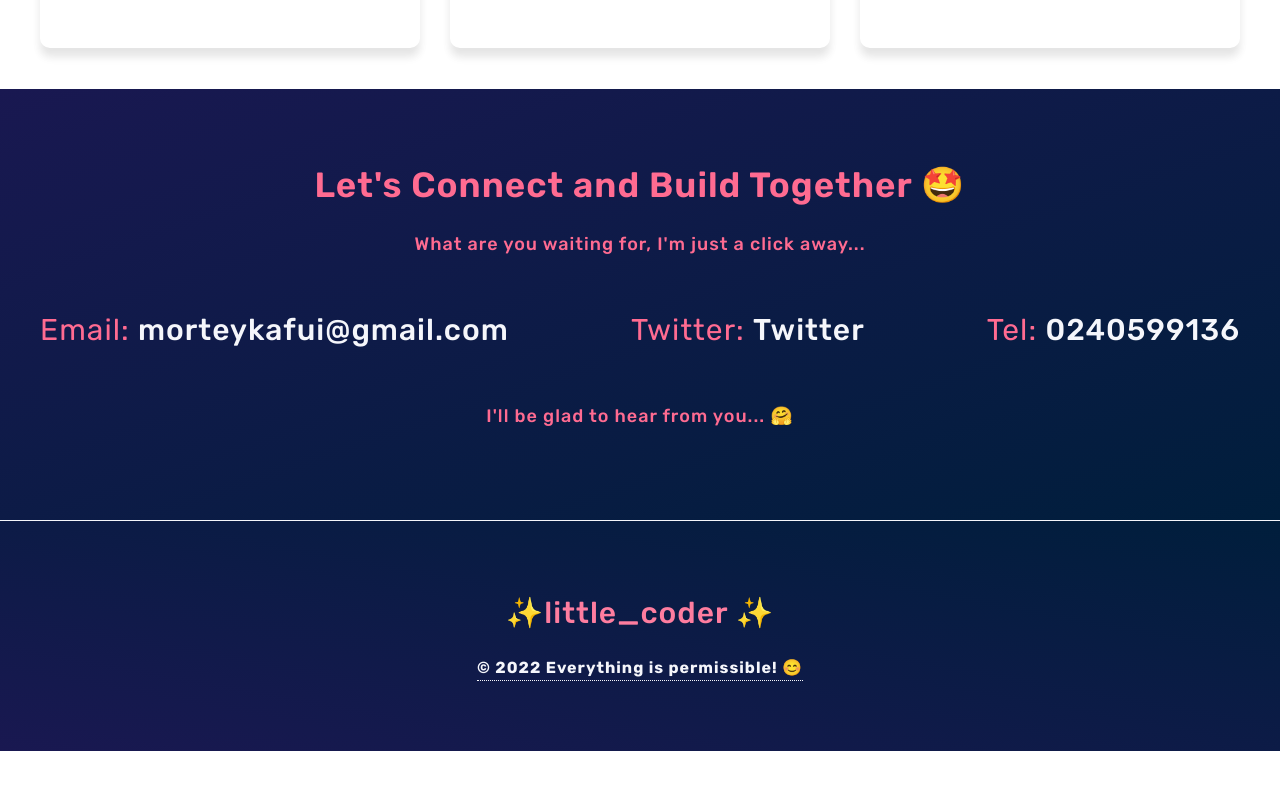
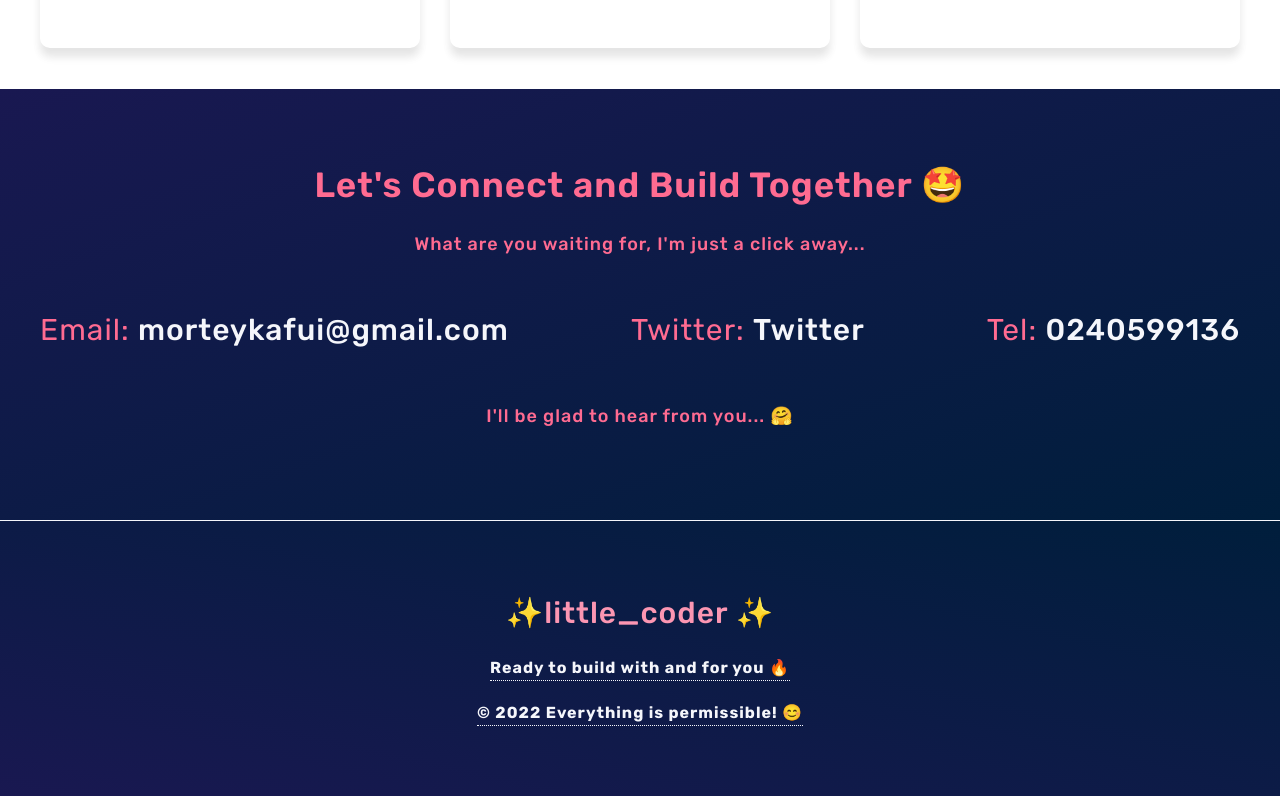
Before and after one commit to MorteyKafui/sir-kafui-portfolio, a Next.js app: page / in a window 1280 px wide. Shown: the part 2577-3373 px from the top of the page. Before the commit the page ends 3328 px from the top, so only its background shows below. Built offline with nearby package versions, Linux system fonts and the light colour scheme; some icons are missing.

Commit message:
update footer

```diff
--- a/components/Footer/Footer.jsx
+++ b/components/Footer/Footer.jsx
@@ -6,6 +6,7 @@ const Footer = () => {
     <StyledFooter id='footer'>
       <div className='footer-container'>
         <h4>✨little_coder ✨</h4>
+        <p>Ready to build with and for you 🔥</p>
         <p>
           &copy; {new Date().getFullYear()}{' '}
           <span>Everything is permissible! 😊</span>{' '}
```
